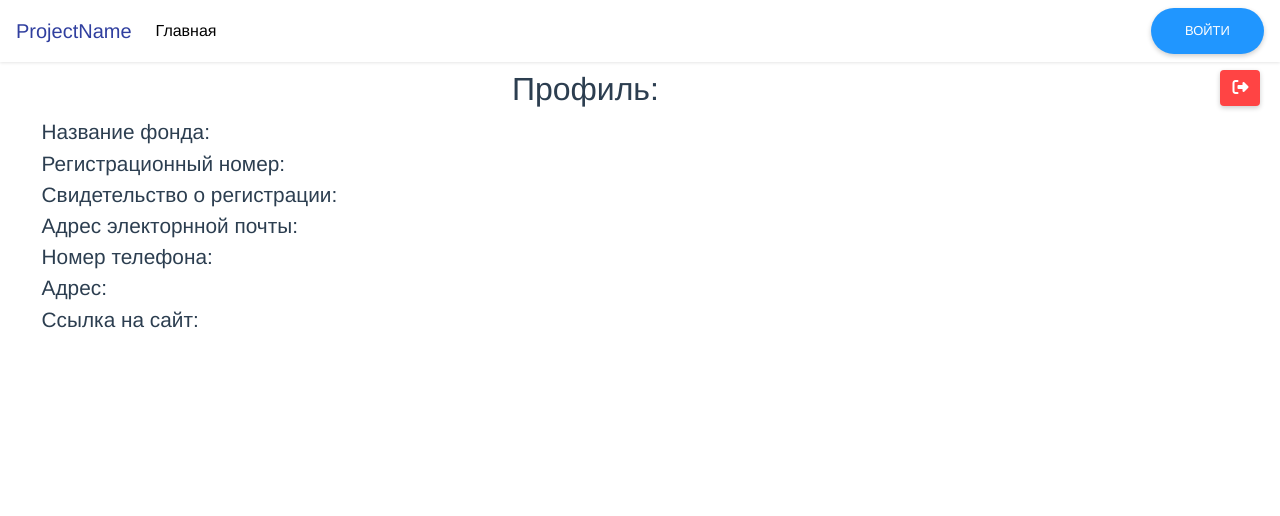
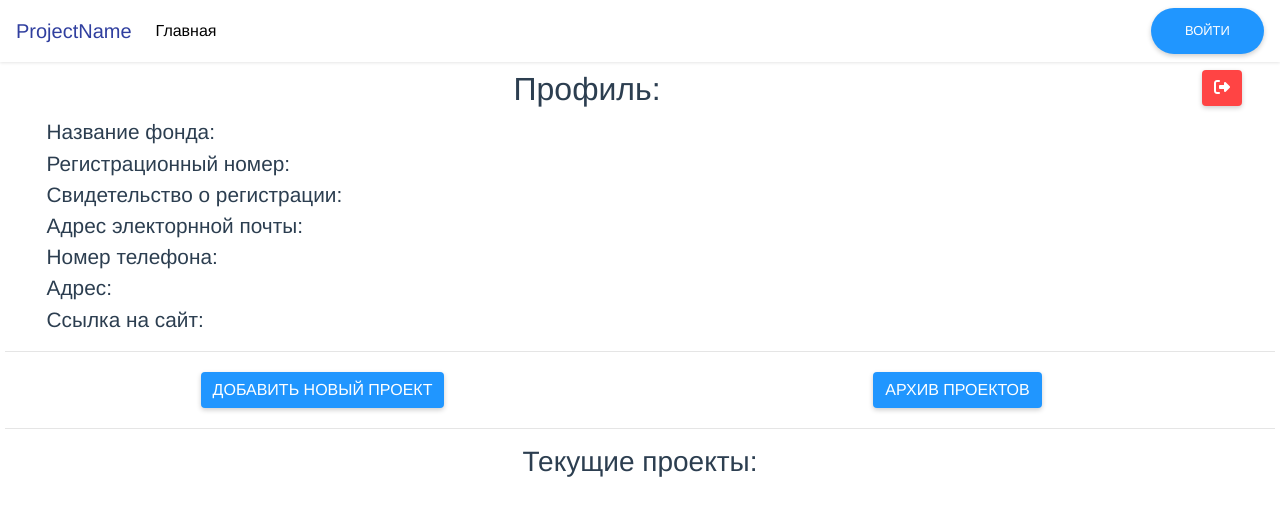
Before and after one commit to Vladimir-Vorobev/Charity_Boost_hack_feb_client, a Vue app: page /profile in a window 1280 px wide. Shown: the top 516 px of the page. Built offline with nearby package versions, Linux system fonts and the light colour scheme.

Commit message:
Update profile.vue

```diff
--- a/src/components/profile.vue
+++ b/src/components/profile.vue
@@ -1,7 +1,7 @@
 <template>
 <div>
     <main>
-        <div class="row justify-content-center">
+        <div class="row justify-content-center" style="margin: 0px;">
             <div class="col-10 col-md-11">
                 <h2>Профиль:</h2>
             </div>
@@ -20,6 +20,20 @@
                 <div>Ссылка на сайт: </div>
             </div>
         </div>
+        <hr>
+        <div class="row justify-content-between" style="margin: 0px;">
+            <div class="col-12 col-md-6 mt-1 mb-1">
+                <a href="#" class='btn btn-blue btn-almbb-small'>Добавить новый проект</a>
+            </div>
+            <div class="col-12 col-md-6 mt-1 mb-1" style="padding: 0px 5px;">
+                <a href="#" class='btn btn-blue btn-almbb-small'>Архив проектов</a>
+            </div>
+        </div>
+        <hr>
+        <h3>Текущие проекты:</h3>
+        <div class="row" style="margin: 0px;">
+
+        </div>
     </main>
 </div>
 
@@ -34,7 +48,7 @@ export default {
 
 <style scoped>
 main {
-    padding-top: 70px;
+    padding: 70px 5px 0px;
 }
 @media (max-width:767px) {
     .info {
```
